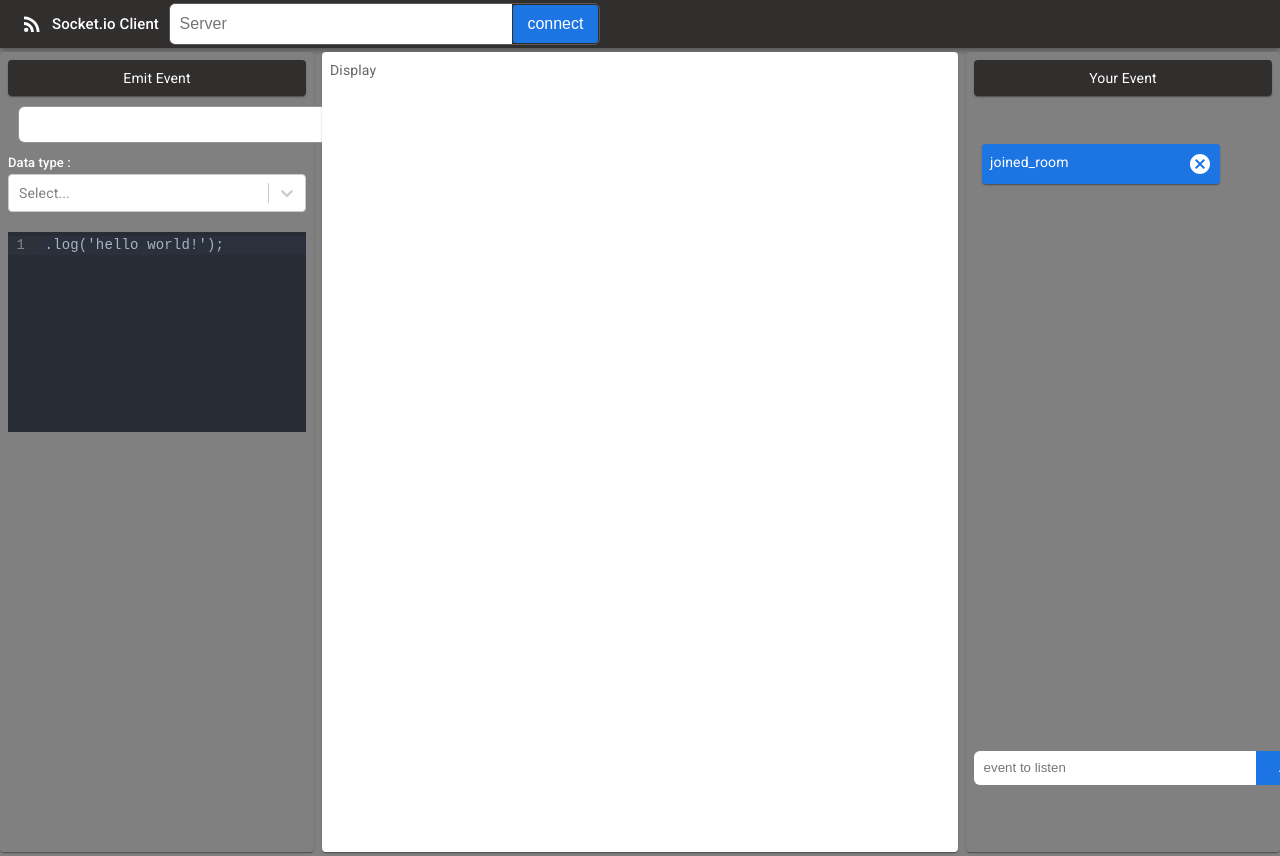
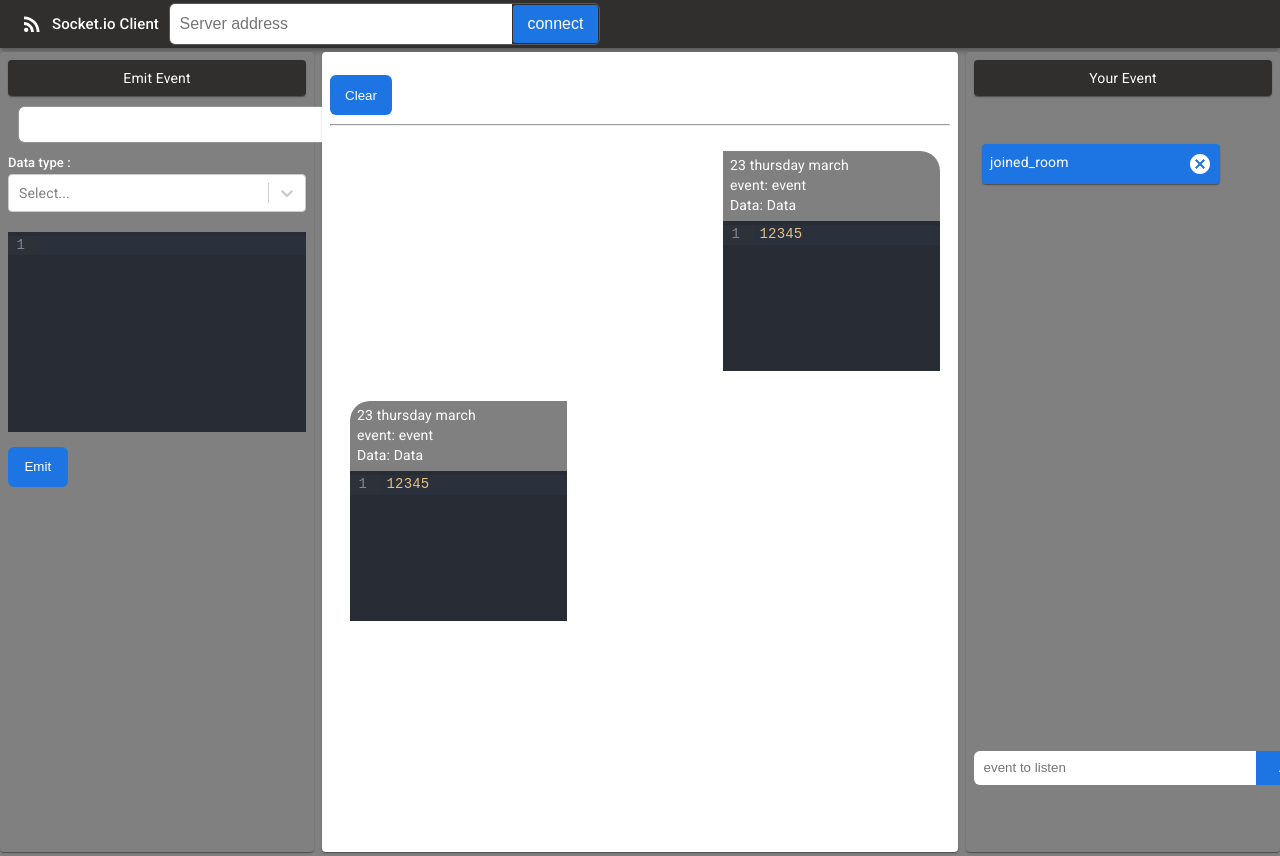
Before and after one commit to JohnnyOhms/socketClient.io, a React (Create React App) app: page / in a window 1280 px wide. Shown: the top 856 px of the page. Built offline with nearby package versions, Linux system fonts and the light colour scheme.

Commit message:
display component added

```diff
--- a/package.json
+++ b/package.json
@@ -18,6 +18,7 @@
     "@types/react-dom": "^18.0.11",
     "@uiw/react-codemirror": "^4.19.9",
     "react": "^18.2.0",
+    "react-codemirror2": "^7.2.1",
     "react-dom": "^18.2.0",
     "react-scripts": "5.0.1",
     "react-select": "^5.7.2",
--- a/src/component/AppBar/AppBar.tsx
+++ b/src/component/AppBar/AppBar.tsx
@@ -25,7 +25,7 @@ const AppNavBar = () => {
             Socket.io Client
           </Typography>
           <form className="search-bar">
-            <input type="text" placeholder="Server" />
+            <input type="text" placeholder="Server address" />
             <button className="search-icon" style={{ cursor: "pointer" }}>
               connect
             </button>
--- a/src/component/Event/Display.tsx
+++ b/src/component/Event/Display.tsx
@@ -1,7 +1,84 @@
-import React from "react";
+import { Stack } from "@mui/material";
+import CodeMirror from "@uiw/react-codemirror";
+import { javascript } from "@codemirror/lang-javascript";
 
 const Display = () => {
-  return <div>Display</div>;
+  const value = 12345;
+
+  return (
+    <div className="display-section">
+      <div className="btn-emit">
+        <button className="emit-btn" style={{ width: "10%" }}>
+          Clear
+        </button>
+      </div>
+      <hr />
+      <Stack
+        width="100%"
+        style={{
+          marginTop: "10px",
+          display: "flex",
+        }}
+      >
+        <div className="align-mssg">
+          <span
+            style={{
+              visibility: "hidden",
+            }}
+          >
+            aligned_hidden
+          </span>
+
+          <div className="display-mssg">
+            <Stack sx={{ height: "70px", padding: "4px 7px" }}>
+              <p>23 thursday march</p>
+              <p>event: event</p>
+              <p>Data: Data</p>
+            </Stack>
+            <Stack>
+              <CodeMirror
+                value={JSON.stringify(value)}
+                height="150px"
+                extensions={[javascript({ jsx: true })]}
+                theme="dark"
+                readOnly={true}
+              />
+            </Stack>
+          </div>
+        </div>
+        {/*  */}
+
+        <div className="align-mssg" style={{ flexDirection: "row-reverse" }}>
+          <span
+            style={{
+              visibility: "hidden",
+            }}
+          >
+            aligned_hidden
+          </span>
+
+          <div className="display-mssg" style={{ borderRadius: "20px 0 0 0" }}>
+            <Stack sx={{ height: "70px", padding: "4px 7px" }}>
+              <p>23 thursday march</p>
+              <p>event: event</p>
+              <p>Data: Data</p>
+            </Stack>
+            <Stack>
+              <CodeMirror
+                value={JSON.stringify(value)}
+                height="150px"
+                extensions={[javascript({ jsx: true })]}
+                theme="dark"
+                readOnly={true}
+              />
+            </Stack>
+          </div>
+        </div>
+
+        {/*  */}
+      </Stack>
+    </div>
+  );
 };
 
 export default Display;
--- a/src/component/Event/EmitEvent.tsx
+++ b/src/component/Event/EmitEvent.tsx
@@ -20,14 +20,15 @@ const options = [
   { value: "string", label: "String" },
   { value: "number", label: "Number" },
   { value: "object", label: "Object" },
-  { value: "json", label: "JSON" },
   { value: "array", label: "Array" },
 ];
 
 const EmitEvent = () => {
   const [selected, setSelected] = useState<object | null>(null);
+  const [code, setCode] = useState("");
   const onChange = useCallback((value: string, viewUpdate: any) => {
     console.log(value);
+    setCode(value);
   }, []);
 
   return (
@@ -47,6 +48,7 @@ const EmitEvent = () => {
         <input
           type="text"
           placeholder=""
+          required
           style={{ width: "100%", padding: "10px", borderRadius: "5px" }}
         />
       </Stack>
@@ -77,12 +79,16 @@ const EmitEvent = () => {
 
       <div style={{ marginTop: "20px" }}>
         <CodeMirror
-          value=".log('hello world!');"
+          value={code}
           height="200px"
-          // extensions={[javascript({ jsx: true })]}
+          extensions={[javascript({ jsx: true })]}
           onChange={onChange}
           theme="dark"
         />
+      </div>
+
+      <div className="btn-emit">
+        <button className="emit-btn">Emit</button>
       </div>
     </div>
   );
--- a/src/component/Event/ListenEvent.tsx
+++ b/src/component/Event/ListenEvent.tsx
@@ -40,7 +40,7 @@ const ListenEvent = () => {
       </div>
 
       <form className="listen-bar">
-        <input type="text" placeholder="event to listen" />
+        <input type="text" placeholder="event to listen" required />
         <button className="listen-btn">Add</button>
       </form>
     </div>
--- a/src/style/Appbar.scss
+++ b/src/style/Appbar.scss
@@ -28,7 +28,7 @@
 .search-bar button {
   margin: 1px;
   // background-color: #9b5013;
-  background-color: rgb(28, 117, 226);
+  background-color: $color-primary;
   color: white;
   outline: none;
   width: 20%;
--- a/src/style/_index.scss
+++ b/src/style/_index.scss
@@ -1,9 +1,16 @@
+$color-primary: #1c75e2;
+// $color-primary: #9b5013;
+// $color-primary: rgb(69, 185, 69);
+// $color-primary: rgb(217, 74, 22);
+
 @import "@fontsource/roboto/300.css";
 @import "@fontsource/roboto/400.css";
 @import "@fontsource/roboto/500.css";
 @import "@fontsource/roboto/700.css";
 @import "./Appbar.scss";
 @import "./listen.scss";
+@import "./emit.scss";
+@import "./display.scss";
 
 * {
   margin: 0;
--- /dev/null
+++ b/src/style/display.scss
@@ -0,0 +1,40 @@
+.display-section {
+  overflow-y: auto;
+  height: 100%;
+  width: 100%;
+
+  &::-webkit-scrollbar {
+    width: 6px;
+    /* width of the entire scrollbar */
+  }
+
+  &::-webkit-scrollbar-track {
+    background: grey;
+    /* color of the tracking area */
+  }
+
+  &::-webkit-scrollbar-thumb {
+    background-color: $color-primary;
+    /* color of the scroll thumb */
+    border-radius: 30px;
+    /* roundness of the scroll thumb */
+    border: 3px solid $color-primary;
+    /* creates padding around scroll thumb */
+  }
+
+  .align-mssg {
+    width: 100%;
+    display: flex;
+    justify-content: space-between;
+    margin: 0 5px;
+  }
+
+  .display-mssg {
+    width: 35%;
+    background-color: grey;
+    color: white;
+    margin: 15px;
+    display: inline-block;
+    border-radius: 0 20px 0 0;
+  }
+}
--- /dev/null
+++ b/src/style/emit.scss
@@ -0,0 +1,17 @@
+.btn-emit {
+  margin: 15px 0 9px 0;
+  height: 40px;
+  width: 100%;
+
+  .emit-btn {
+    width: 20%;
+    height: 100%;
+    outline: none;
+    border: none;
+    padding: 0.6rem 0.6rem;
+    background-color: $color-primary;
+    color: white;
+    border-radius: 6px;
+    cursor: pointer;
+  }
+}
--- a/src/style/listen.scss
+++ b/src/style/listen.scss
@@ -14,11 +14,11 @@
   }
 
   &::-webkit-scrollbar-thumb {
-    background-color: rgb(28, 117, 226);
+    background-color: $color-primary;
     /* color of the scroll thumb */
     border-radius: 30px;
     /* roundness of the scroll thumb */
-    border: 3px solid rgb(28, 117, 226);
+    border: 3px solid $color-primary;
     /* creates padding around scroll thumb */
   }
 }
@@ -47,7 +47,7 @@
     outline: none;
     border: none;
     padding: 0.6rem 0.6rem;
-    background-color: rgb(28, 117, 226);
+    background-color: $color-primary;
     color: white;
     border-radius: 0 6px 6px 0;
     cursor: pointer;
```
Also changed, not shown: 1 other file (tests, documents, lock files or other folders).
